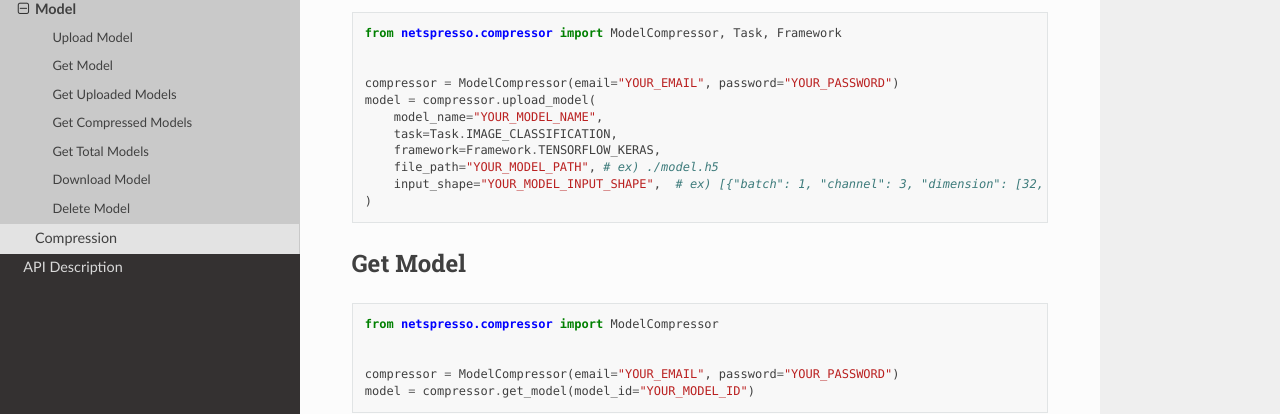
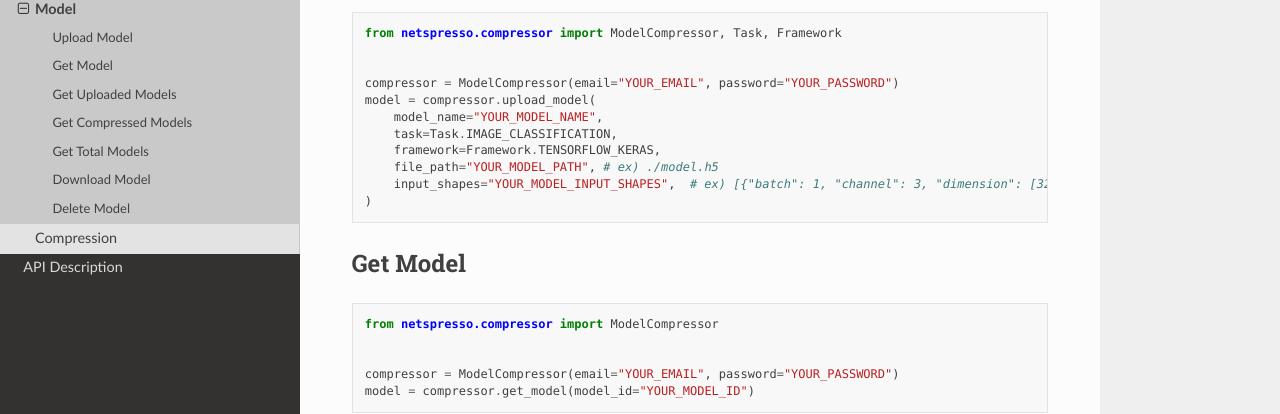
Before and after one commit to Nota-NetsPresso/netspresso-python-docs, a Sphinx documentation site: the page built from docs/source/quickstart/model.rst, in a window 1280 px wide and 900 px high. Shown: the part 204-618 px from the top of the window. Built offline with Sphinx 7.4.7 and the Read the Docs theme 2.0.0, drawn with Linux system fonts in a browser that asks for light colours; formulas are drawn with MathJax 3.

Commit message:
fix typo in upload_model (#2)

```diff
--- a/docs/source/quickstart/model.rst
+++ b/docs/source/quickstart/model.rst
@@ -14,7 +14,7 @@
         task=Task.IMAGE_CLASSIFICATION,
         framework=Framework.TENSORFLOW_KERAS,
         file_path="YOUR_MODEL_PATH", # ex) ./model.h5
-        input_shape="YOUR_MODEL_INPUT_SHAPE",  # ex) [{"batch": 1, "channel": 3, "dimension": [32, 32]}]
+        input_shapes="YOUR_MODEL_INPUT_SHAPES",  # ex) [{"batch": 1, "channel": 3, "dimension": [32, 32]}]
     )
 
 Get Model
```
Also changed, not shown: 4 other files.
